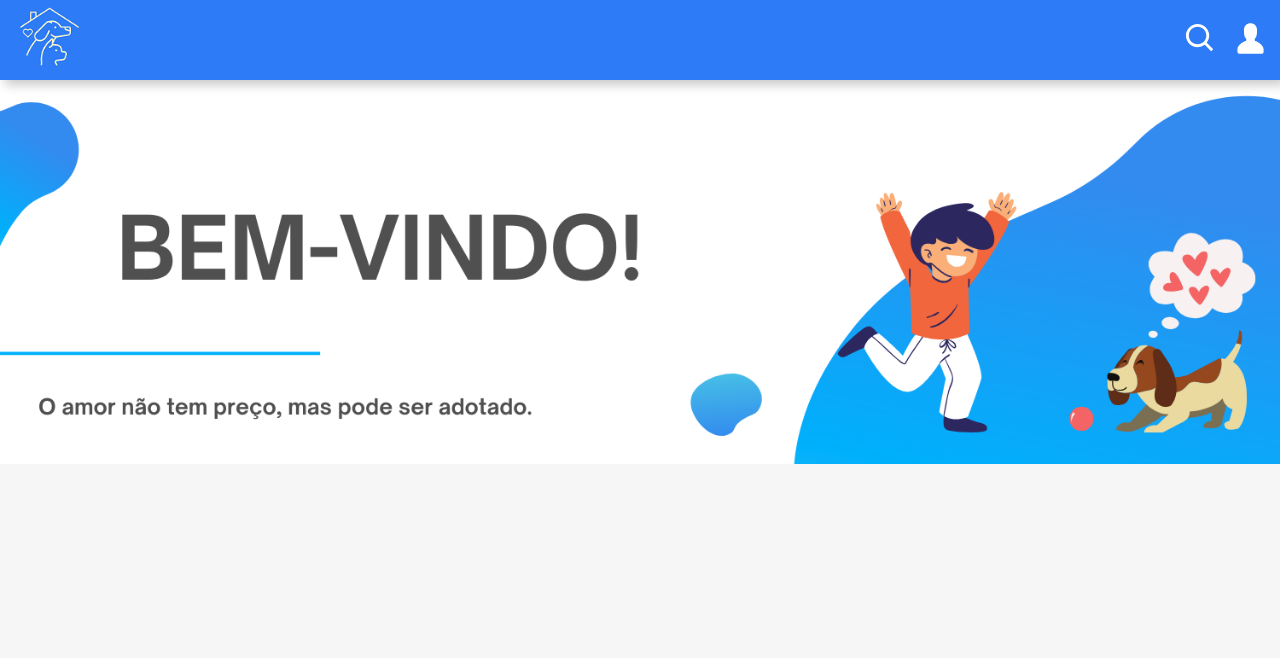
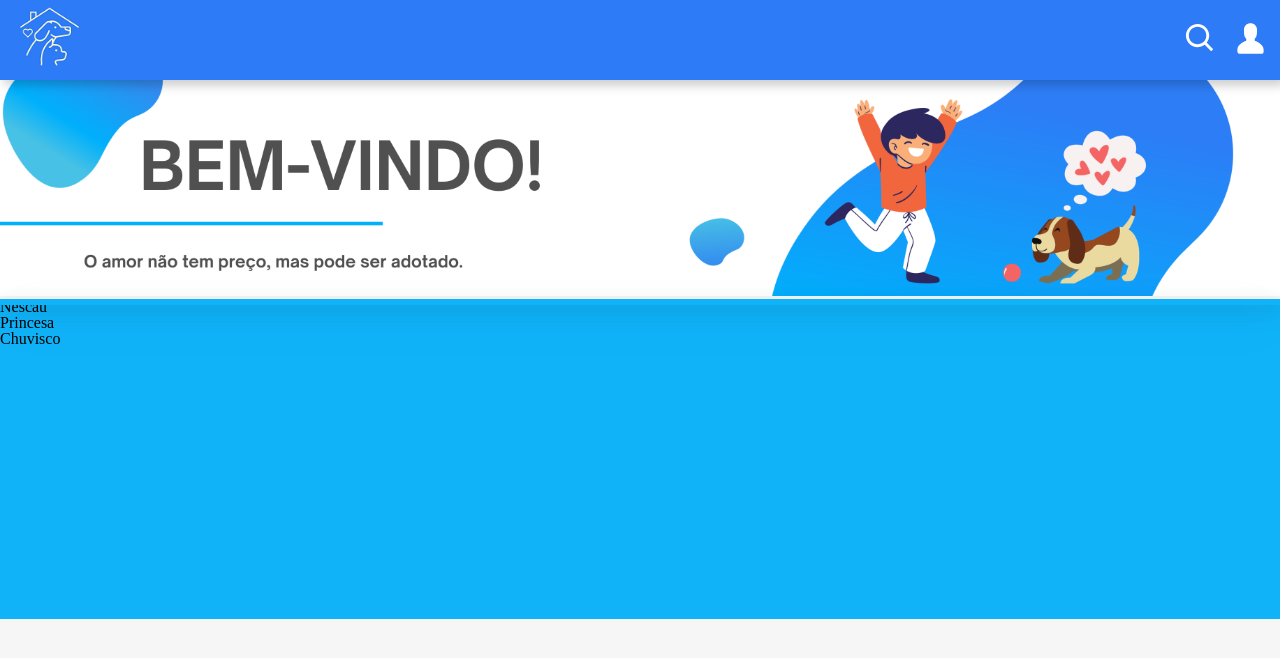
Before and after one commit to dudagiglioli/adotalp--web, a React (Create React App) app: page / in a window 1280 px wide. Shown: the top 658 px of the page. Built offline with nearby package versions, Linux system fonts and the light colour scheme.

Commit message:
Required Rotate in div

```diff
--- /dev/null
+++ b/src/components/Dados/animais.json
@@ -0,0 +1,29 @@
+[
+    {
+       "id": 1,
+       "nomeAnimal": "Nescau",
+       "sexo": "M",
+       "idade": 3,
+       "porte": "grande",
+       "cidade": "Macatuba",
+       "situacaoAnimal": "Bom estado"
+    },
+    {
+        "id": 2,
+        "nomeAnimal": "Princesa",
+        "sexo": "F",
+        "idade": 1,
+        "porte": "Grande",
+        "cidade": "Lençóis Paulista",
+        "situacaoAnimal": "Possui um grau médio de obesidade"
+    },
+    {
+        "id": 3,
+        "nomeAnimal": "Chuvisco",
+        "sexo": "M",
+        "idade": 5,
+        "porte": "Pequeno",
+        "cidade": "Bauru",
+        "situacaoAnimal": "Bom estado, porém possui cegueira em seu olho direito"
+    }
+]
--- a/src/pages/Home/Home.module.scss
+++ b/src/pages/Home/Home.module.scss
@@ -4,8 +4,25 @@
 }
 .bannerBox{
     width: 100%;
+    max-height: 320px;
 
     &__img{
         width: 100%;
+        max-height: 320px;
     }
 }
+.br{
+    width: 100%;
+    height: 1px;
+    background-color: #11b3f8;
+    border: solid #11b3f8;
+    box-shadow: rgba(17, 17, 26, 0.1) 0px 4px 16px, rgba(17, 17, 26, 0.1) 0px 8px 24px, rgba(17, 17, 26, 0.1) 0px 16px 56px;
+    rotate: 180;
+    position: absolute;
+}
+.animalContainer{
+    width: 100%;
+    height: 40vh;
+    background-color: #11b3f8;
+
+}
--- a/src/pages/Home/home.tsx
+++ b/src/pages/Home/home.tsx
@@ -1,6 +1,8 @@
 import Toolbar from "../../components/Toolbar/toolbar";
 import styles from "./Home.module.scss";
 import Banner from "../../assets/banner.png";
+
+import Animal from "../../components/Dados/animais.json";
 
 export default function Home() {
   return (
@@ -8,9 +10,18 @@ export default function Home() {
       <Toolbar />
       <div className={styles.back}>
         <div className={styles.bannerBox}>
-          <img src={Banner} alt="" className={styles.bannerBox__img}/>
+          <img src={Banner} alt="" className={styles.bannerBox__img} />
+        </div>
+
+        <div className={styles.br}></div>
+        <div className={styles.animalContainer}>
+          {Animal.map((animal) => {
+            return <div>{animal.nomeAnimal}</div>;
+          })}
         </div>
       </div>
     </body>
   );
 }
+
+// https://www.youtube.com/watch?v=aJgAwjP20RY JSON
```
Also changed, not shown: src/assets/banner.png.
